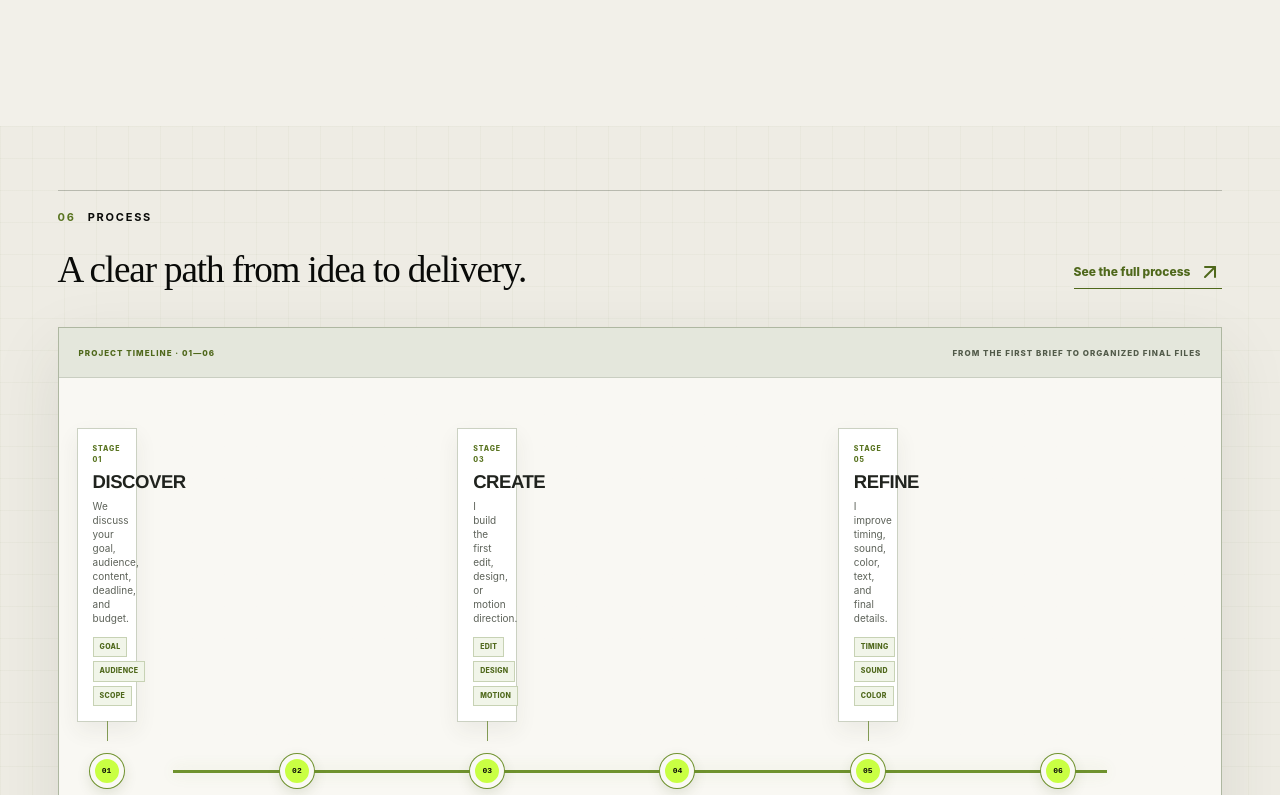
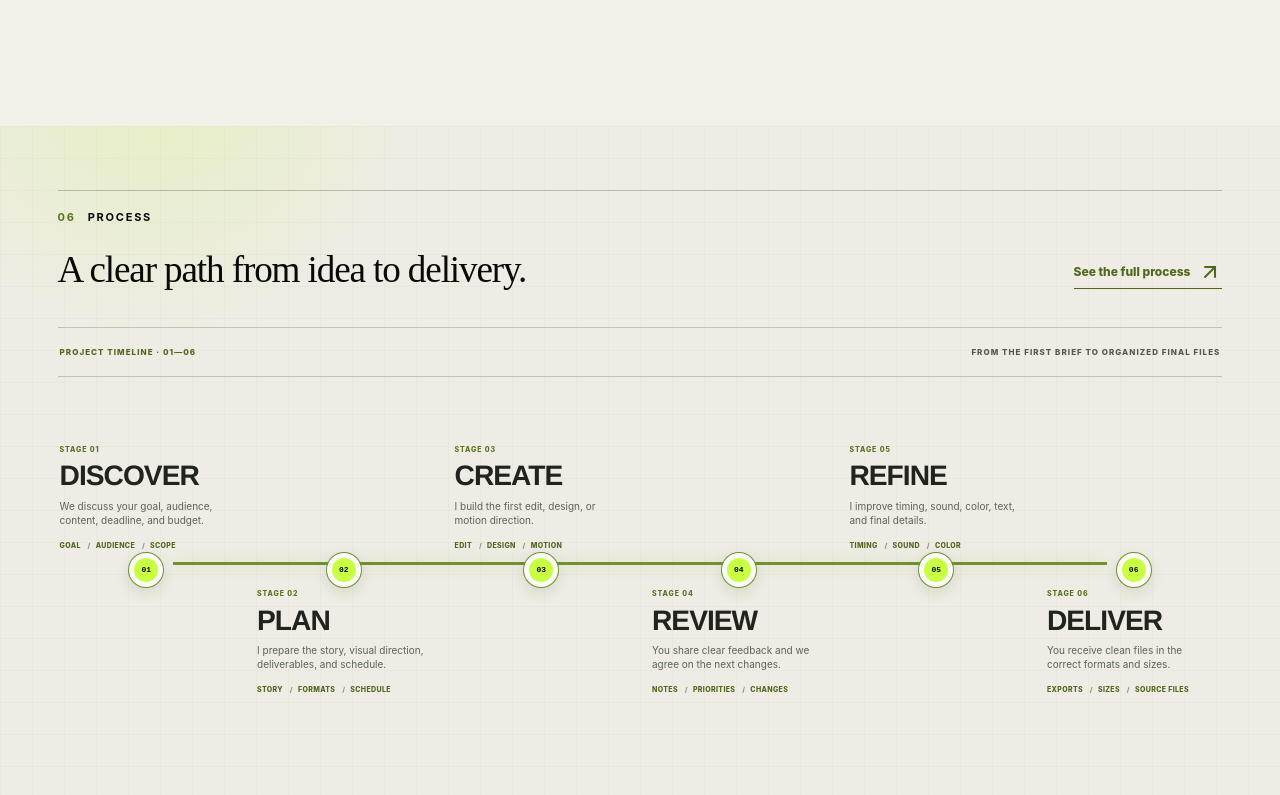
Before and after one commit to OrkoBiswas/orko, a Next.js app: page / in a window 1280 px wide. Shown: the part 10325-11120 px from the top of the page. Built offline with nearby package versions, Linux system fonts and the light colour scheme.

Commit message:
Replace boxed process cards with open timeline

```diff
--- a/app/globals.css
+++ b/app/globals.css
@@ -1164,29 +1164,29 @@ html { scroll-padding-top: 76px; }
 .process-showcase .section-heading h2 { max-width: 650px; color: var(--ink); font-family: var(--serif); font-size: clamp(1.9rem, 2.9vw, 3rem); font-weight: 400; line-height: 1.06; letter-spacing: -.03em; text-transform: none; }
 .process-showcase .section-heading .text-link { justify-self: end; align-self: end; color: #4f681b; }
 .process-showcase .eyebrow > span { color: #58731f; }
-.process-stage { overflow: hidden; border: 1px solid #aeb7a1; background: rgba(250,249,245,.94); box-shadow: 0 24px 65px rgba(49,58,38,.1); transform-origin: 50% 100%; }
-.process-track-head { min-height: 50px; display: flex; justify-content: space-between; align-items: center; gap: 20px; padding: 0 20px; color: #64705a; border-bottom: 1px solid #c9cec1; background: #e4e7dc; font-size: 8px; font-weight: 850; letter-spacing: .13em; text-transform: uppercase; }
+.process-stage { overflow: visible; background: transparent; transform-origin: 50% 100%; }
+.process-track-head { min-height: 50px; display: flex; justify-content: space-between; align-items: center; gap: 20px; padding: 0 2px; color: #64705a; border-block: 1px solid #bdc5b1; font-size: 8px; font-weight: 850; letter-spacing: .13em; text-transform: uppercase; }
 .process-track-head span:first-child { color: #4f681b; }
 .process-track-head span:last-child { color: #525b4a; }
 .process-timeline { overflow-x: auto; overscroll-behavior-inline: contain; scrollbar-width: thin; scrollbar-color: #65862a #d9ddcf; }
 .process-timeline:focus-visible { outline-offset: -4px; }
-.process-timeline-canvas { position: relative; width: 100%; min-width: 1040px; padding: 22px 18px; }
+.process-timeline-canvas { position: relative; width: 100%; min-width: 1040px; padding: 26px 2px 12px; }
 .process-line { position: absolute; z-index: 0; left: calc(100% / 12 + 18px); right: calc(100% / 12 + 18px); top: 50%; height: 1px; background: #b8c0ac; }
 .process-line span { display: block; width: 100%; height: 3px; margin-top: -1px; background: #6f922e; box-shadow: 0 0 16px rgba(111,146,46,.2); transform-origin: left; }
-.process-showcase .process-list { position: relative; z-index: 1; min-height: 350px; display: grid; grid-template-columns: repeat(6, minmax(0, 1fr)); gap: 15px; margin: 0; padding: 0; border: 0; background: transparent; list-style: none; perspective: 900px; }
-.process-showcase .process-list > li { min-width: 0; display: grid; grid-template-rows: 1fr 38px 1fr; justify-items: center; padding: 0; border: 0; background: transparent; }
+.process-milestones { position: relative; z-index: 1; min-height: 334px; display: grid; grid-template-columns: repeat(6, minmax(0, 1fr)); gap: 24px; margin: 0; padding: 0; list-style: none; perspective: 900px; }
+.process-milestones > li { min-width: 0; display: grid; grid-template-rows: 1fr 38px 1fr; justify-items: center; }
 .process-showcase .process-node { z-index: 2; grid-row: 2; align-self: center; width: 34px; height: 34px; display: grid; place-items: center; color: var(--ink); border: 5px solid #faf9f5; border-radius: 50%; background: var(--accent); box-shadow: 0 0 0 1px #6f922e, 0 5px 14px rgba(72,91,35,.16); font: 850 8px/1 monospace; transform-origin: center; }
-.process-card { position: relative; grid-row: 1; align-self: end; width: 100%; min-height: 144px; display: flex; flex-direction: column; padding: 15px; border: 1px solid #cbd1c2; color: #20231e; background: white; box-shadow: 0 9px 22px rgba(51,62,39,.07); transform-origin: 50% 100%; transition: border-color .25s ease, box-shadow .25s ease, transform .25s ease; }
-.process-showcase .process-list > li:nth-child(even) .process-card { grid-row: 3; align-self: start; transform-origin: 50% 0; }
-.process-card::after { content: ""; position: absolute; left: 50%; bottom: -20px; width: 1px; height: 20px; background: #829a54; }
-.process-showcase .process-list > li:nth-child(even) .process-card::after { top: -20px; bottom: auto; }
-.process-showcase .process-list > li:nth-child(odd) .process-card:hover { border-color: #6f922e; box-shadow: 0 14px 28px rgba(70,91,32,.13); transform: translateY(-5px); }
-.process-showcase .process-list > li:nth-child(even) .process-card:hover { border-color: #6f922e; box-shadow: 0 14px 28px rgba(70,91,32,.13); transform: translateY(5px); }
-.process-card small { color: #58731f; font-size: 7px; font-weight: 850; letter-spacing: .13em; text-transform: uppercase; }
-.process-showcase .process-list h3 { margin: 8px 0 0; font-size: clamp(1.15rem, 1.45vw, 1.42rem); font-weight: 780; line-height: .94; letter-spacing: -.025em; text-transform: uppercase; }
-.process-showcase .process-list .process-card > p { max-width: none; margin: 8px 0 12px; color: #5d6259; font-size: 10px; line-height: 1.4; }
-.process-card ul { display: flex; flex-wrap: wrap; gap: 4px; margin: auto 0 0; padding: 0; list-style: none; }
-.process-card ul li { position: static; min-height: 0; display: block; padding: 4px 6px; color: #4f681b; border: 1px solid #c7d2b4; background: #f1f5e9; font-size: 7px; font-weight: 800; letter-spacing: .04em; text-transform: uppercase; }
+.process-detail { position: relative; grid-row: 1; align-self: end; width: 100%; color: #20231e; transform-origin: 50% 100%; }
+.process-milestones > li:nth-child(even) .process-detail { grid-row: 3; align-self: start; transform-origin: 50% 0; }
+.process-detail::after { content: ""; position: absolute; left: 50%; bottom: -22px; width: 1px; height: 17px; background: #779148; }
+.process-milestones > li:nth-child(even) .process-detail::after { top: -22px; bottom: auto; }
+.process-detail small { display: block; color: #58731f; font-size: 7px; font-weight: 850; letter-spacing: .13em; text-transform: uppercase; }
+.process-detail h3 { margin: 8px 0 0; font-family: var(--display); font-size: clamp(1.55rem, 2.2vw, 2.25rem); font-weight: 780; line-height: .9; letter-spacing: -.035em; text-transform: uppercase; transition: color .25s ease, transform .25s ease; }
+.process-detail:hover h3 { color: #58731f; transform: translateX(4px); }
+.process-detail > p { max-width: 170px; margin: 10px 0 13px; color: #5d6259; font-size: 10px; line-height: 1.45; }
+.process-focus { display: flex; flex-wrap: wrap; gap: 0; margin: 0; padding: 0; color: #4f681b; list-style: none; }
+.process-focus li { font-size: 7px; font-weight: 850; letter-spacing: .05em; text-transform: uppercase; }
+.process-focus li:not(:last-child)::after { content: " / "; margin-inline: 5px; color: #8b9680; }
 
 .admin-testimonial-record { overflow: hidden; }
 .admin-testimonial-media { padding: 18px; border: 1px solid #d7dddf; background: #eef2ef; }
@@ -1210,8 +1210,8 @@ html { scroll-padding-top: 76px; }
   .process-timeline { scroll-snap-type: x proximity; }
   .process-timeline-canvas { width: 1500px; min-width: 1500px; }
   .process-line { left: 132px; right: 132px; }
-  .process-showcase .process-list { grid-template-columns: repeat(6, 232px); }
-  .process-showcase .process-list > li { scroll-snap-align: start; }
+  .process-milestones { grid-template-columns: repeat(6, 230px); gap: 20px; }
+  .process-milestones > li { scroll-snap-align: start; }
 }
 
 @media (max-width: 700px) {
@@ -1238,9 +1238,9 @@ html { scroll-padding-top: 76px; }
   .process-track-head span:last-child { display: none; }
   .process-timeline-canvas { width: 1380px; min-width: 1380px; padding-inline: 14px; }
   .process-line { left: 121px; right: 121px; }
-  .process-showcase .process-list { min-height: 326px; grid-template-columns: repeat(6, 214px); gap: 14px; }
-  .process-card { min-height: 132px; padding: 13px; }
-  .process-showcase .process-list h3 { font-size: 1.35rem; }
+  .process-milestones { min-height: 314px; grid-template-columns: repeat(6, 210px); gap: 18px; }
+  .process-detail h3 { font-size: 1.8rem; }
+  .process-detail > p { max-width: 190px; }
   .admin-testimonial-media-head { align-items: flex-start; flex-direction: column; }
   .admin-media-attach { width: 100%; justify-content: center; }
   .admin-testimonial-preview { aspect-ratio: 4 / 3; }
--- a/app/page.tsx
+++ b/app/page.tsx
@@ -102,7 +102,7 @@ export default async function Home() {
           <div className="process-timeline" tabIndex={0} role="region" aria-label="Six-stage project timeline">
             <div className="process-timeline-canvas">
               <div className="process-line" aria-hidden="true"><span data-process-progress /></div>
-              <ol className="process-list">{processStages.map((stage, index) => <li key={stage.title} data-process-step><span className="process-node" data-process-node aria-hidden="true">0{index + 1}</span><article className="process-card" data-process-card><small>Stage 0{index + 1}</small><h3>{stage.title}</h3><p>{stage.copy}</p><ul data-process-detail aria-label={`${stage.title} focus areas`}>{stage.details.map((detail) => <li key={detail}>{detail}</li>)}</ul></article></li>)}</ol>
+              <ol className="process-milestones">{processStages.map((stage, index) => <li key={stage.title} data-process-step><span className="process-node" data-process-node aria-hidden="true">0{index + 1}</span><article className="process-detail" data-process-entry><small>Stage 0{index + 1}</small><h3>{stage.title}</h3><p>{stage.copy}</p><ul className="process-focus" data-process-detail aria-label={`${stage.title} focus areas`}>{stage.details.map((detail) => <li key={detail}>{detail}</li>)}</ul></article></li>)}</ol>
             </div>
           </div>
         </div>
--- a/components/MotionProvider.tsx
+++ b/components/MotionProvider.tsx
@@ -79,7 +79,7 @@ export function MotionProvider() {
         const heading = processSequence.querySelector<HTMLElement>(".section-heading");
         const stage = processSequence.querySelector<HTMLElement>("[data-process-stage]");
         const nodes = gsap.utils.toArray<HTMLElement>("[data-process-node]", processSequence);
-        const cards = gsap.utils.toArray<HTMLElement>("[data-process-card]", processSequence);
+        const entries = gsap.utils.toArray<HTMLElement>("[data-process-entry]", processSequence);
         const details = gsap.utils.toArray<HTMLElement>("[data-process-detail]", processSequence);
         const progress = processSequence.querySelector<HTMLElement>("[data-process-progress]");
         const sequence = gsap.timeline({
@@ -95,7 +95,7 @@ export function MotionProvider() {
         if (stage) sequence.fromTo(stage, { y: 34, scale: 0.975 }, { y: 0, scale: 1, duration: 0.72, ease: "power3.out" }, 0.06);
         if (progress) sequence.fromTo(progress, { scaleX: 0 }, { scaleX: 1, duration: 1.35, ease: "none" }, 0.1);
         if (nodes.length) sequence.fromTo(nodes, { scale: 0.35, autoAlpha: 0 }, { scale: 1, autoAlpha: 1, duration: 0.28, stagger: 0.14, ease: "back.out(2.2)" }, 0.13);
-        if (cards.length) sequence.fromTo(cards, { y: (index) => index % 2 === 0 ? -38 : 38, clipPath: "inset(50% 0 50% 0)", autoAlpha: 0 }, { y: 0, clipPath: "inset(0% 0% 0% 0%)", autoAlpha: 1, duration: 0.62, stagger: 0.11, ease: "power3.out" }, 0.2);
+        if (entries.length) sequence.fromTo(entries, { y: (index) => index % 2 === 0 ? -32 : 32, autoAlpha: 0 }, { y: 0, autoAlpha: 1, duration: 0.62, stagger: 0.11, ease: "power3.out" }, 0.2);
         if (details.length) sequence.fromTo(details, { x: -10, autoAlpha: 0 }, { x: 0, autoAlpha: 1, duration: 0.35, stagger: 0.08, ease: "power2.out" }, 0.48);
       }
     });
```
